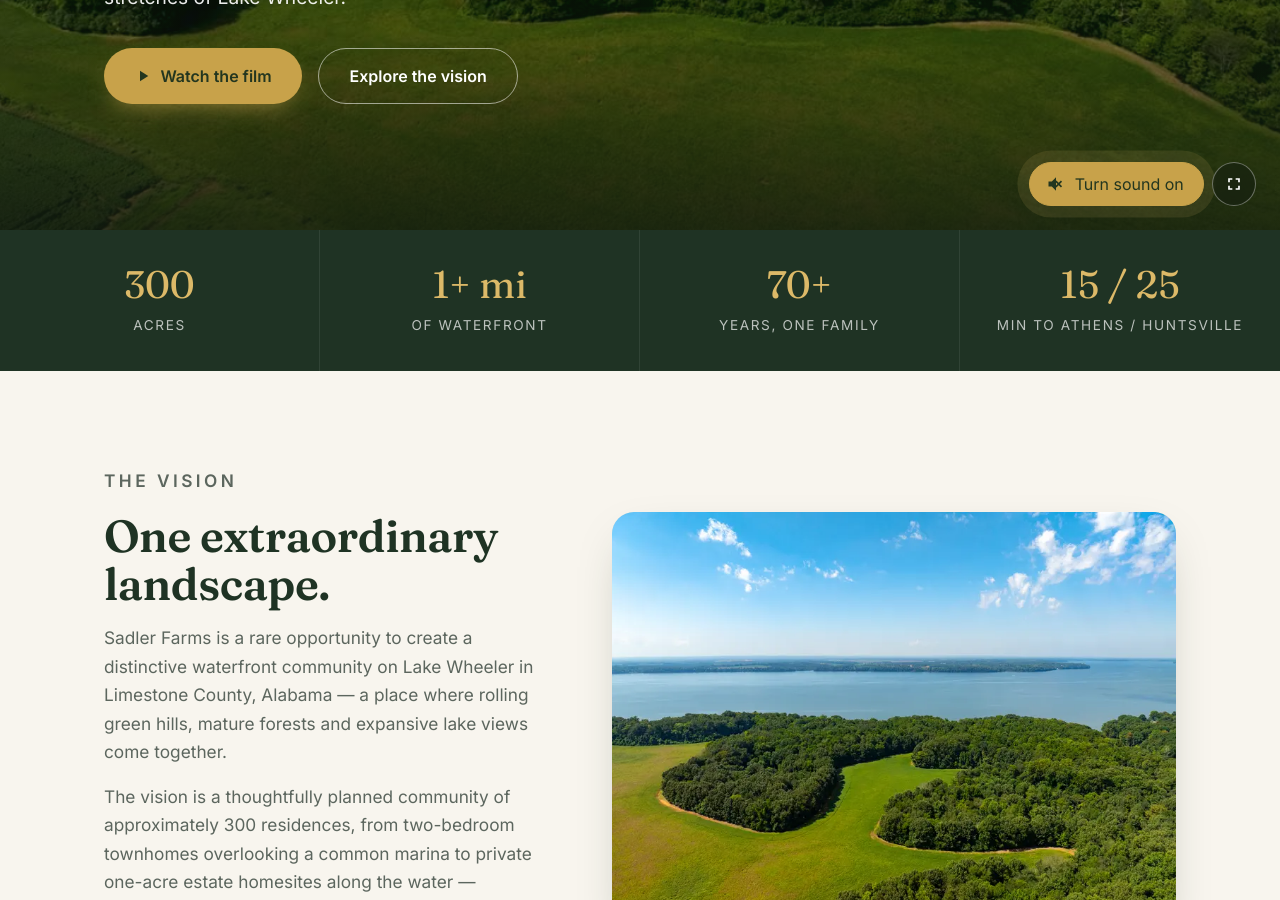
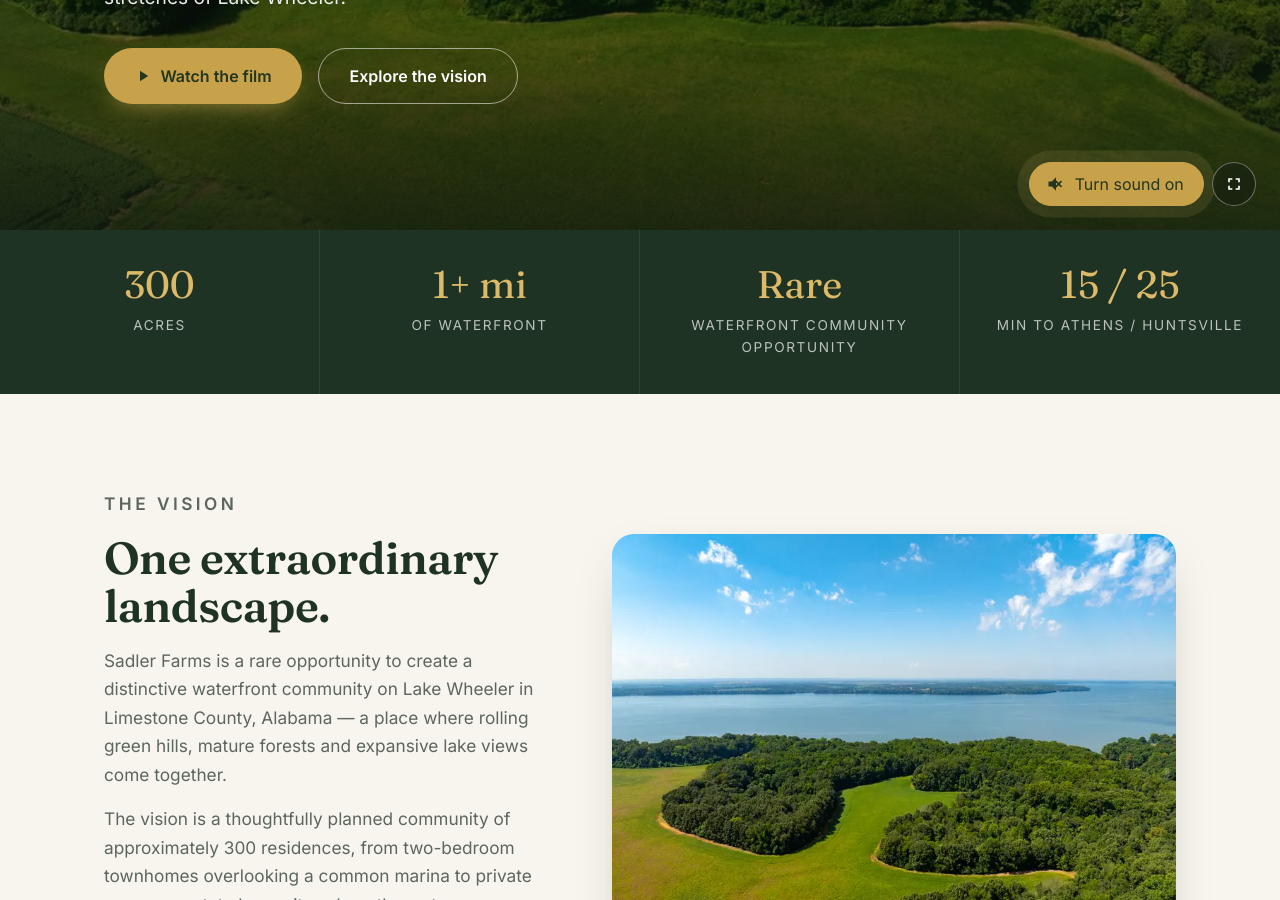
Before and after one commit to cawka/sadlerfarmsllc.com, a Jekyll site: the page built from index.html, in a window 1280 px wide and 900 px high, scrolled down 598 px. Built offline with Jekyll 4.4.1, drawn with Linux system fonts in a browser that asks for light colours; comment, search, counter and statistics services are not loaded.

Commit message:
Stats bar: "Rare waterfront community opportunity" replaces 70+ years
Condensed from the client's line "rare opportunity to create a
distinctive waterfront community on Lake Wheeler". The 70-year family
history is still told in the Land section.

Co-Authored-By: Claude Opus 5.5 <noreply@anthropic.com>
Claude-Session: https://claude.ai/code/session_01FiGmMBAuR3rbnLVuuFUXma

```diff
--- a/index.html
+++ b/index.html
@@ -84,7 +84,7 @@ video:
 <section class="stats">
   <div class="stats__item"><span class="stats__num">300</span><span class="stats__label">Acres</span></div>
   <div class="stats__item"><span class="stats__num">1+ mi</span><span class="stats__label">Of waterfront</span></div>
-  <div class="stats__item"><span class="stats__num">70+</span><span class="stats__label">Years, one family</span></div>
+  <div class="stats__item"><span class="stats__num">Rare</span><span class="stats__label">Waterfront community opportunity</span></div>
   <div class="stats__item"><span class="stats__num">15 / 25</span><span class="stats__label">Min to Athens / Huntsville</span></div>
 </section>
 
```
